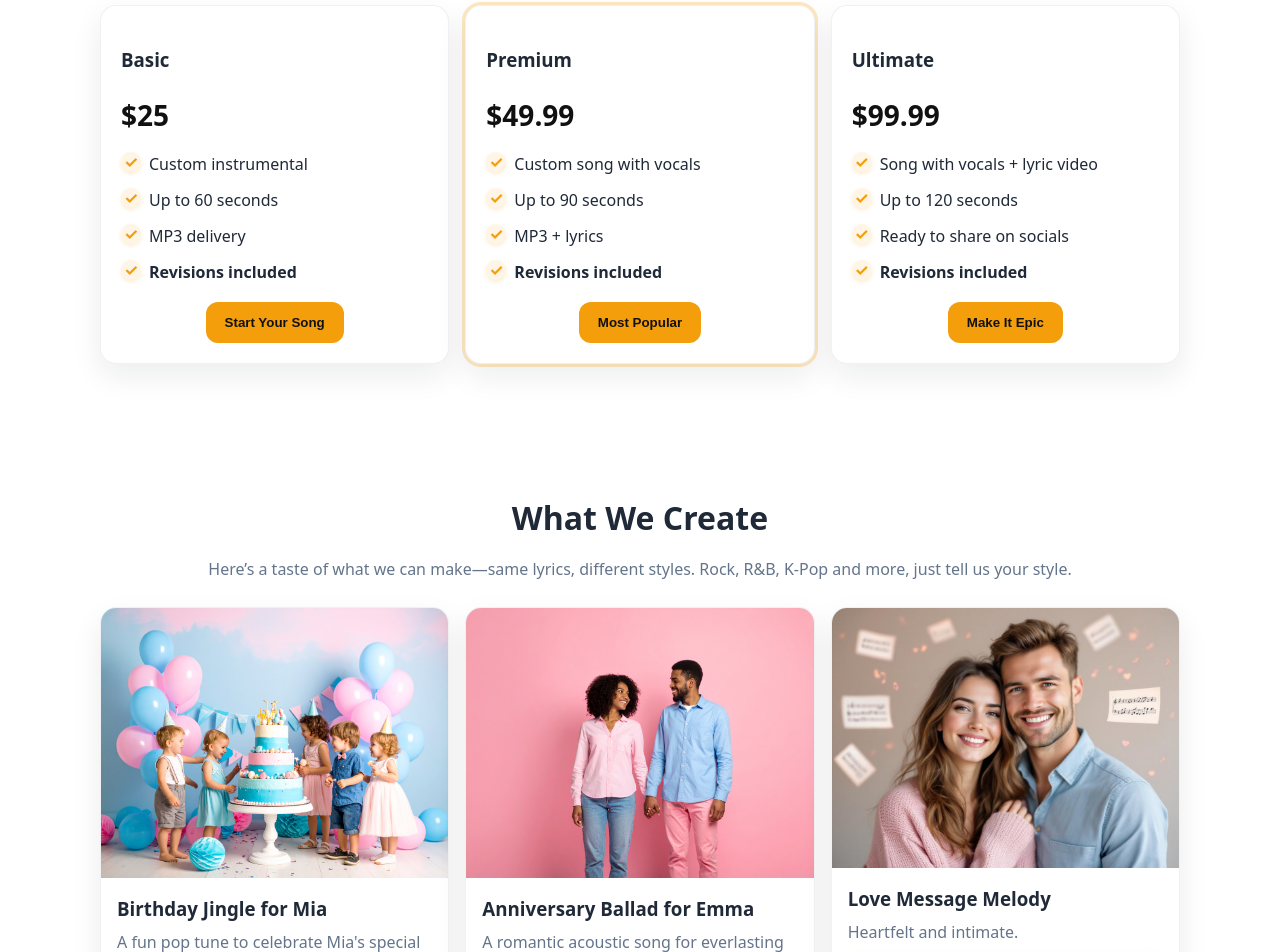
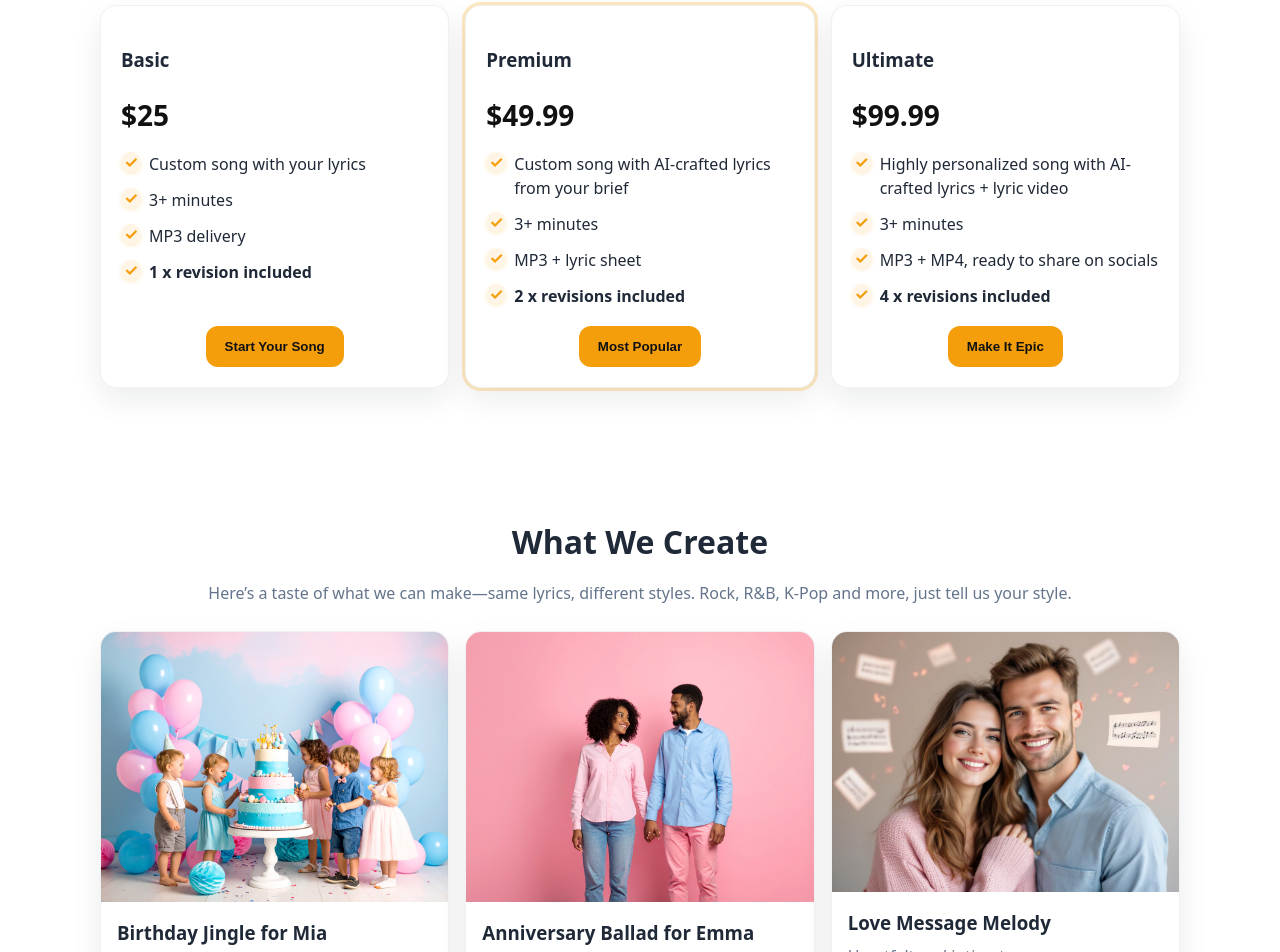
Before and after one commit to CineArt-AI/CustomTuneAI, a plain HTML site: page index4.html in a window 1280 px wide. Shown: the part 1683-2635 px from the top of the page. Drawn offline with Linux system fonts and the light colour scheme.

Commit message:
updating the prising section

```diff
--- a/index4.html
+++ b/index4.html
@@ -387,10 +387,10 @@
             <h3>Basic</h3>
             <div class="price">$25</div>
             <ul>
-              <li>Custom instrumental</li>
-              <li>Up to 60 seconds</li>
+              <li>Custom song with your lyrics</li>
+              <li>3+ minutes</li>
               <li>MP3 delivery</li>
-              <li><strong>Revisions included</strong></li>
+              <li><strong>1 x revision included</strong></li>
             </ul>
           </div>
           <!-- PayPal -->
@@ -407,10 +407,10 @@
             <h3>Premium</h3>
             <div class="price">$49.99</div>
             <ul>
-              <li>Custom song with vocals</li>
-              <li>Up to 90 seconds</li>
-              <li>MP3 + lyrics</li>
-              <li><strong>Revisions included</strong></li>
+              <li>Custom song with AI-crafted lyrics from your brief</li>
+              <li>3+ minutes</li>
+              <li>MP3 + lyric sheet</li>
+              <li><strong>2 x revisions included</strong></li>
             </ul>
           </div>
           <form action="https://www.paypal.com/cgi-bin/webscr" method="post" target="_top" style="margin-top:auto;text-align:center">
@@ -426,10 +426,10 @@
             <h3>Ultimate</h3>
             <div class="price">$99.99</div>
             <ul>
-              <li>Song with vocals + lyric video</li>
-              <li>Up to 120 seconds</li>
-              <li>Ready to share on socials</li>
-              <li><strong>Revisions included</strong></li>
+              <li>Highly personalized song with AI-crafted lyrics + lyric video</li>
+              <li>3+ minutes</li>
+              <li>MP3 + MP4, ready to share on socials</li>
+              <li><strong>4 x revisions included</strong></li>
             </ul>
           </div>
           <form action="https://www.paypal.com/cgi-bin/webscr" method="post" target="_top" style="margin-top:auto;text-align:center">
```
